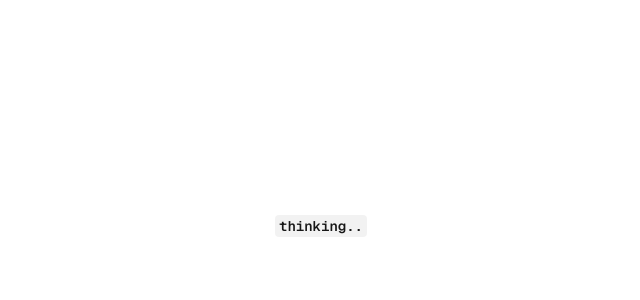
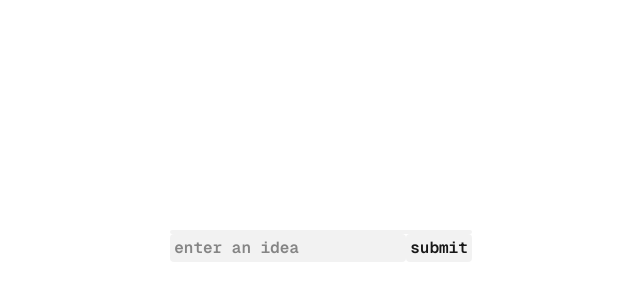
Before and after one commit to matthewctechnology/stacked, a Next.js app in the folder critique/: page / in a window 1280 px wide. Shown: the part 154-454 px from the top of the page, without its empty margins (319-959 px from the left). Built offline with nearby package versions, Linux system fonts and the light colour scheme.

Commit message:
displays thinking with inputs in chat and displays input on submit

```diff
--- a/critique/src/app/page.tsx
+++ b/critique/src/app/page.tsx
@@ -1,15 +1,63 @@
+'use client'
+
+import { useState } from 'react';
+
+
+export function Chat() {
+  const [input, setInput] = useState('');
+  const [showThought, setShowThought] = useState(false);
+  const [showChat, setShowChat] = useState(false);
+
+  const inputClick = () => {
+    if (showThought) {
+      setShowThought(!showThought);
+      setShowChat(!showChat)
+    }
+  };
+  const submitClick = () => {
+    if (!showChat) {
+      setShowThought(!showThought);
+      setShowChat(!showChat);
+    }
+  };
+
+  return (
+    <div>
+      {
+        input?.length === 0
+        && <p className="bg-black/[.05] font-mono font-semibold px-1 py-0.5 rounded"> </p>
+      }
+      {!showChat
+        && input?.length > 0
+        && <p className="bg-black/[.05] font-mono font-semibold px-1 py-0.5 rounded">
+          thinking...
+        </p>
+      }
+      {showChat
+        && input?.length > 0
+        && <p className="bg-black/[.05] font-mono font-semibold px-1 py-0.5 rounded">
+          {input}
+        </p>
+      }
+      <input className="bg-black/[.05] font-mono font-semibold px-1 py-0.5 rounded"
+        onFocus={inputClick}
+        type='text'
+        placeholder="enter an idea"
+        value={input}
+        onChange={(element) => setInput(element.target.value)}
+      />
+      <button className="bg-black/[.05] font-mono font-semibold px-1 py-0.5 rounded"
+        onClick={submitClick}>submit</button>
+    </div>
+  );
+}
+
 export default function Home() {
   return (
     <div className="font-sans grid grid-rows-[20px_1fr_20px] items-center justify-items-center min-h-screen p-8 pb-20 gap-16 sm:p-20">
       <main className="flex flex-col gap-[32px] row-start-2 items-center sm:items-start">
-        <ul className="font-mono list-inside text-sm/6 text-center sm:text-left">
-          <li className="mb-2">
-            <code className="bg-black/[.05] dark:bg-white/[.06] font-mono font-semibold px-1 py-0.5 rounded">
-              thinking..
-            </code>
-          </li>
-        </ul>
         <div className="flex gap-4 items-center flex-col sm:flex-row">
+          <Chat />
         </div>
       </main>
       <footer className="row-start-3 flex gap-[24px] flex-wrap items-center justify-center">
```
Also changed, not shown: 1 other file (tests, documents, lock files or other folders).
